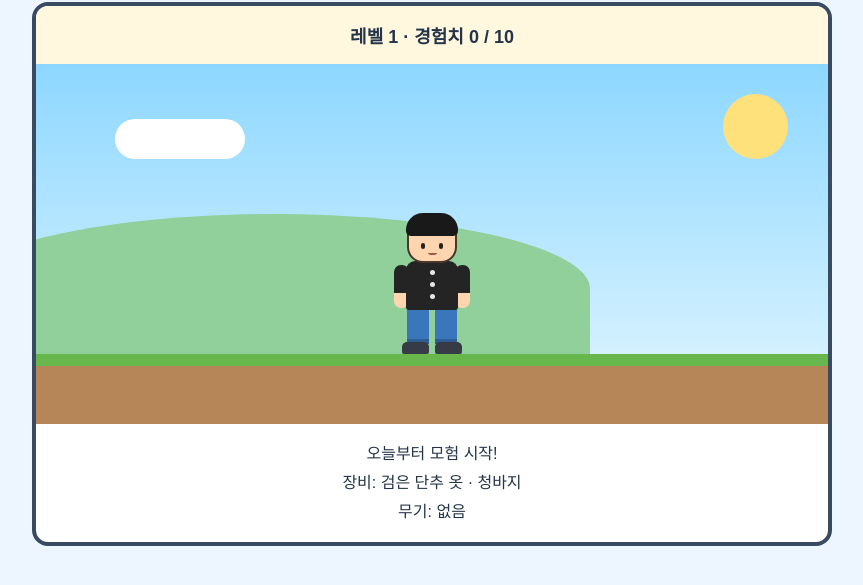
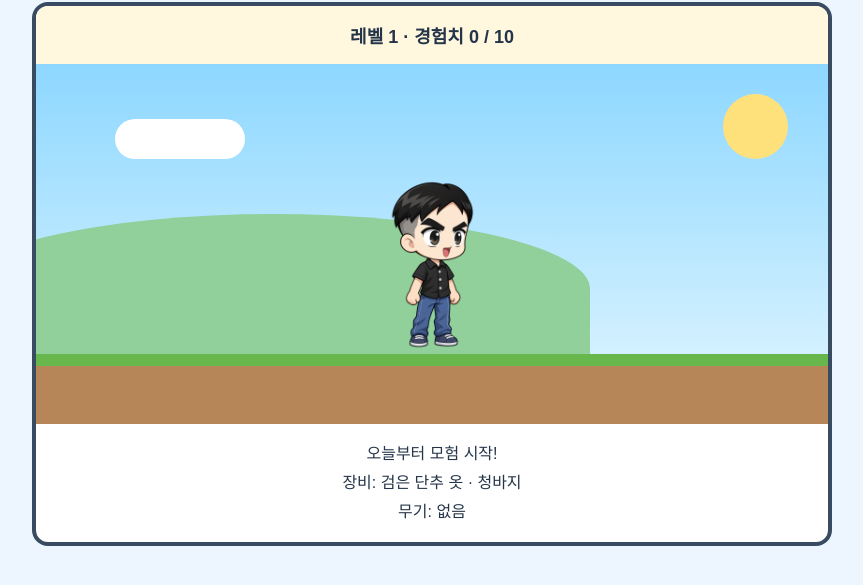
Before and after one commit to BoxerWJ/growing-hero, a plain HTML site: page index.html in a window 1280 px wide. Shown: the part 75-660 px from the top of the page, without its empty margins (208-1071 px from the left). Drawn offline with Linux system fonts and the light colour scheme.

Commit message:
Replace hero div with image for character display

```diff
--- a/index.html
+++ b/index.html
@@ -86,125 +86,16 @@
       background: #b68659;
     }
 
+    /* 새 캐릭터 그림 */
     .hero {
       position: absolute;
       bottom: 70px;
-      left: calc(50% - 45px);
-      width: 90px;
-      height: 140px;
-    }
-
-    .head {
-      position: absolute;
-      top: 0;
-      left: 20px;
-      width: 50px;
-      height: 49px;
-      border: 2px solid #49372c;
-      border-radius: 18px 18px 16px 16px;
-      background: #ffd5b0;
-      z-index: 3;
-    }
-
-    .hair {
-      position: absolute;
-      top: -3px;
-      left: -3px;
-      width: 52px;
-      height: 23px;
-      border-radius: 17px 17px 5px 5px;
-      background: #191919;
-    }
-
-    .eye {
-      position: absolute;
-      top: 27px;
-      width: 4px;
-      height: 6px;
-      border-radius: 2px;
-      background: #222;
-    }
-
-    .eye.left { left: 12px; }
-    .eye.right { right: 12px; }
-
-    .mouth {
-      position: absolute;
-      bottom: 6px;
-      left: 19px;
-      width: 9px;
-      height: 4px;
-      border-bottom: 2px solid #a15b49;
-      border-radius: 50%;
-    }
-
-    .shirt {
-      position: absolute;
-      top: 47px;
-      left: 19px;
-      width: 52px;
-      height: 49px;
-      border-radius: 9px 9px 3px 3px;
-      background: #242424;
+      left: calc(50% - 60px);
+      width: 120px;
+      height: 180px;
+      object-fit: contain;
       z-index: 2;
     }
-
-    .buttons {
-      position: absolute;
-      top: 9px;
-      left: 24px;
-      display: grid;
-      gap: 7px;
-    }
-
-    .button {
-      width: 5px;
-      height: 5px;
-      border-radius: 50%;
-      background: #e6e6e6;
-    }
-
-    .arm {
-      position: absolute;
-      top: 51px;
-      width: 15px;
-      height: 43px;
-      border-radius: 7px;
-      background: linear-gradient(
-        #242424 0%,
-        #242424 65%,
-        #ffd5b0 65%,
-        #ffd5b0 100%
-      );
-      z-index: 1;
-    }
-
-    .arm.left { left: 7px; }
-    .arm.right { right: 7px; }
-
-    .leg {
-      position: absolute;
-      top: 93px;
-      width: 22px;
-      height: 37px;
-      background: #3976ba;
-      border-bottom: 5px solid #2d5d93;
-    }
-
-    .leg.left { left: 20px; }
-    .leg.right { right: 20px; }
-
-    .shoe {
-      position: absolute;
-      bottom: 0;
-      width: 27px;
-      height: 12px;
-      border-radius: 5px 5px 2px 2px;
-      background: #373b45;
-    }
-
-    .shoe.left { left: 15px; }
-    .shoe.right { right: 15px; }
 
     .info {
       padding: 16px;
@@ -217,7 +108,9 @@
   <h1>🌱 우리들의 성장 모험</h1>
 
   <main class="game">
-    <div class="status">레벨 1 · 경험치 0 / 10</div>
+    <div class="status">
+      레벨 1 · 경험치 0 / 10
+    </div>
 
     <div class="scene">
       <div class="sun"></div>
@@ -225,32 +118,12 @@
       <div class="hill"></div>
       <div class="ground"></div>
 
-      <!-- 레벨 1: 검은 머리, 검은 단추 옷, 청바지, 무기 없음 -->
-      <div class="hero" role="img"
-           aria-label="검은 머리에 검은 단추 상의와 청바지를 입은 모험가">
-        <div class="head">
-          <div class="hair"></div>
-          <div class="eye left"></div>
-          <div class="eye right"></div>
-          <div class="mouth"></div>
-        </div>
-
-        <div class="arm left"></div>
-        <div class="arm right"></div>
-
-        <div class="shirt">
-          <div class="buttons">
-            <div class="button"></div>
-            <div class="button"></div>
-            <div class="button"></div>
-          </div>
-        </div>
-
-        <div class="leg left"></div>
-        <div class="leg right"></div>
-        <div class="shoe left"></div>
-        <div class="shoe right"></div>
-      </div>
+      <!-- 검은 머리, 검은 단추 옷, 청바지, 무기 없음 -->
+      <img
+        class="hero"
+        src="./hero.png"
+        alt="검은 단추 옷과 청바지를 입은 레벨 1 모험가"
+      >
     </div>
 
     <div class="info">
```
